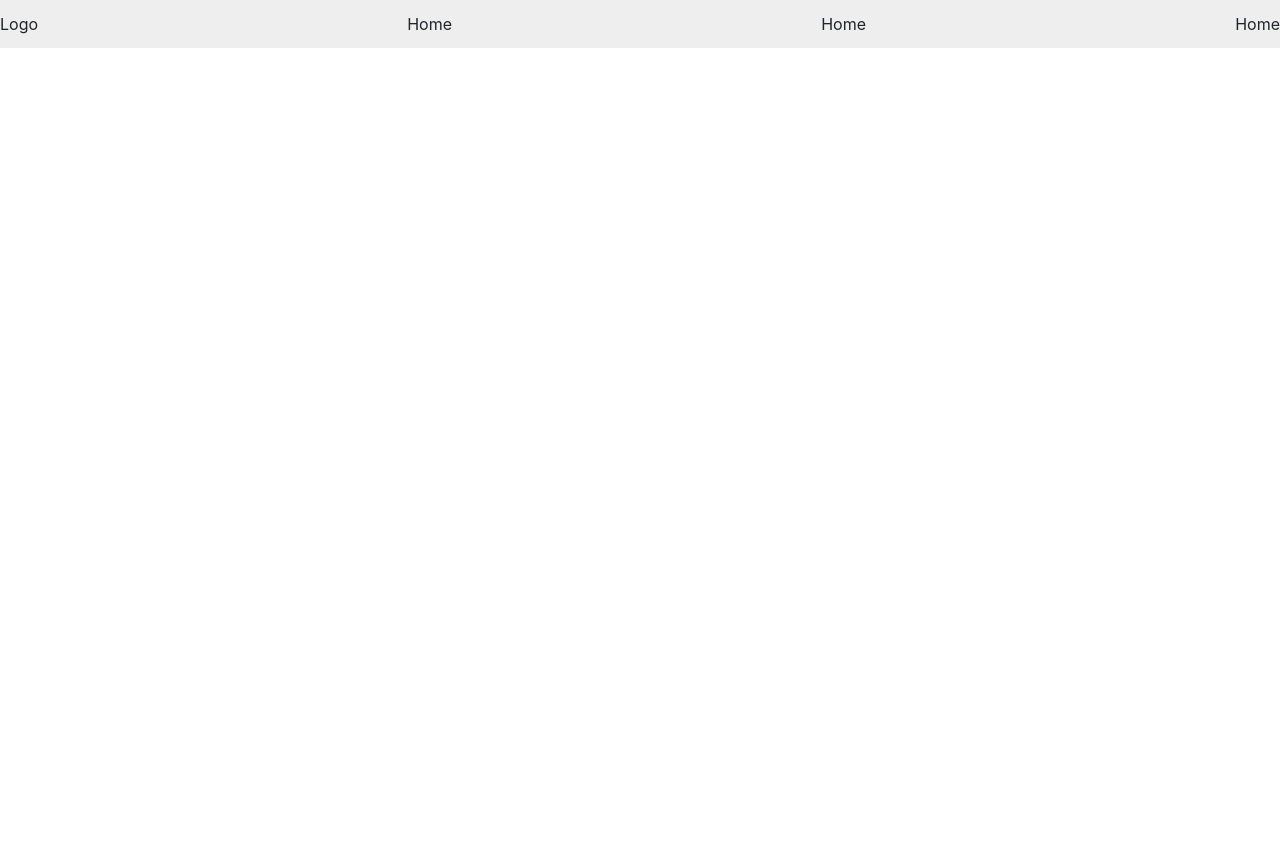
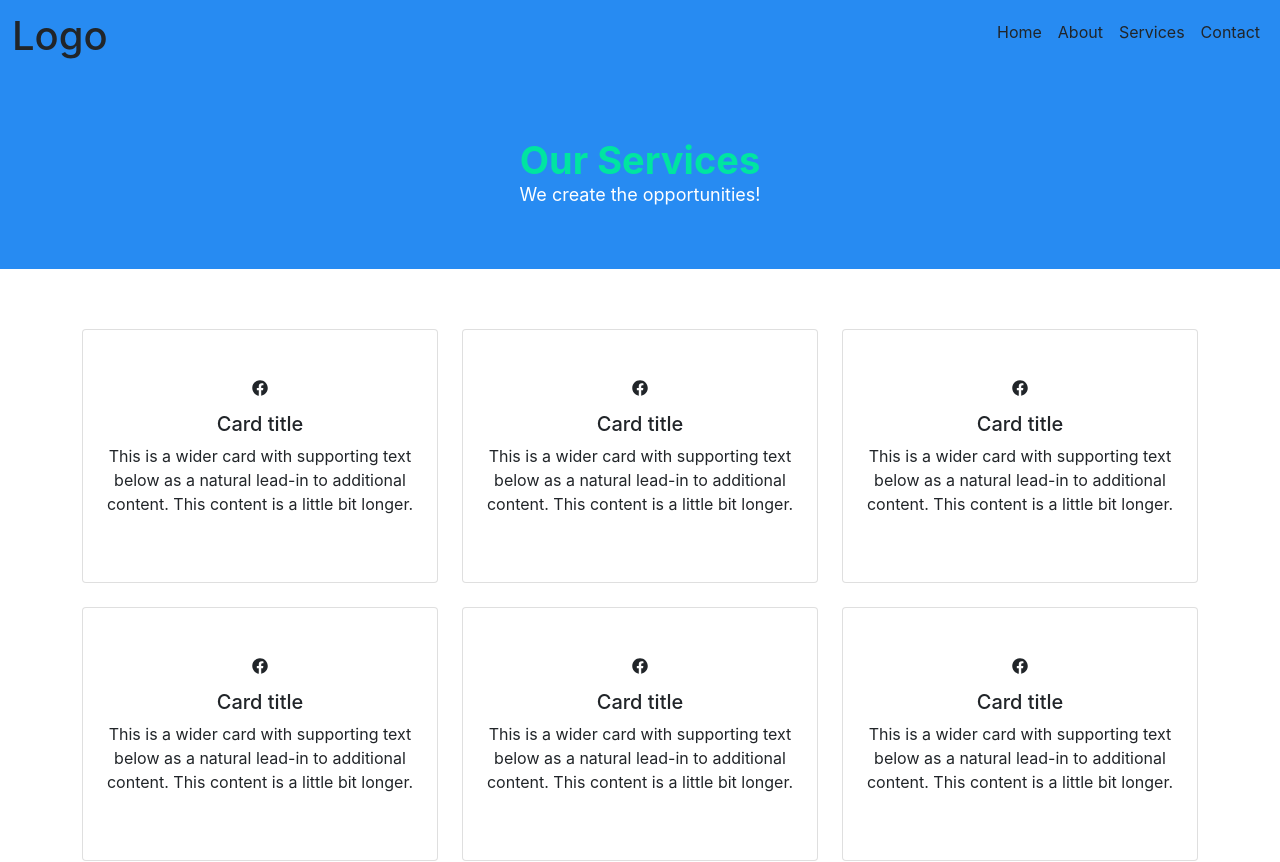
Before and after one commit to S-Delowar/sqs1, a React (Create React App) app: page /services in a window 1280 px wide. Shown: the top 862 px of the page. Before the commit the page ends 800 px from the top, so only its background shows below. Built offline with nearby package versions, Linux system fonts and the light colour scheme; a web font is replaced by a local one.

Commit message:
service section done

```diff
--- a/src/App.js
+++ b/src/App.js
@@ -26,7 +26,6 @@ function App() {
             <Services></Services>
           </Route>
           <Route path="/">
-            <About></About>
             <Home></Home>
           </Route>
         </Switch>
--- /dev/null
+++ b/src/Components/Assets/AllServices/AllServices.css
@@ -0,0 +1,11 @@
+#services {
+    padding: 60px 0 60px 0;
+}
+
+
+.card {
+    align-items: center;
+    justify-content:center;
+    padding-top: 50px;
+    padding-bottom: 50px;
+}
--- /dev/null
+++ b/src/Components/Assets/AllServices/AllServices.js
@@ -0,0 +1,97 @@
+import React from "react";
+import "./AllServices.css";
+import { FontAwesomeIcon } from "@fortawesome/react-fontawesome";
+import { faFacebook } from "@fortawesome/free-brands-svg-icons";
+
+const AllServices = () => {
+  return (
+    <div>
+      <section id="services">
+        <div className="container text-center">
+          <div className="row row-cols-1 row-cols-md-3 g-4">
+            <div className="col">
+              <div className="card h-100 ">
+                <FontAwesomeIcon icon={faFacebook} className="service-icon" />
+                <div className="card-body">
+                  <h5 className="card-title">Card title</h5>
+                  <p className="card-text">
+                    This is a wider card with supporting text below as a natural
+                    lead-in to additional content. This content is a little bit
+                    longer.
+                  </p>
+                </div>
+              </div>
+            </div>
+            <div className="col">
+              <div className="card h-100 ">
+                <FontAwesomeIcon icon={faFacebook} className="service-icon" />
+                <div className="card-body">
+                  <h5 className="card-title">Card title</h5>
+                  <p className="card-text">
+                    This is a wider card with supporting text below as a natural
+                    lead-in to additional content. This content is a little bit
+                    longer.
+                  </p>
+                </div>
+              </div>
+            </div>
+            <div className="col">
+              <div className="card h-100 ">
+                <FontAwesomeIcon icon={faFacebook} className="service-icon" />
+                <div className="card-body">
+                  <h5 className="card-title">Card title</h5>
+                  <p className="card-text">
+                    This is a wider card with supporting text below as a natural
+                    lead-in to additional content. This content is a little bit
+                    longer.
+                  </p>
+                </div>
+              </div>
+            </div>
+            <div className="col">
+              <div className="card h-100 ">
+                <FontAwesomeIcon icon={faFacebook} className="service-icon" />
+                <div className="card-body">
+                  <h5 className="card-title">Card title</h5>
+                  <p className="card-text">
+                    This is a wider card with supporting text below as a natural
+                    lead-in to additional content. This content is a little bit
+                    longer.
+                  </p>
+                </div>
+              </div>
+            </div>
+            <div className="col">
+              <div className="card h-100 ">
+                <FontAwesomeIcon icon={faFacebook} className="service-icon" />
+                <div className="card-body">
+                  <h5 className="card-title">Card title</h5>
+                  <p className="card-text">
+                    This is a wider card with supporting text below as a natural
+                    lead-in to additional content. This content is a little bit
+                    longer.
+                  </p>
+                </div>
+              </div>
+            </div>
+            <div className="col">
+              <div className="card h-100 ">
+                <FontAwesomeIcon icon={faFacebook} className="service-icon" />
+                <div className="card-body">
+                  <h5 className="card-title">Card title</h5>
+                  <p className="card-text">
+                    This is a wider card with supporting text below as a natural
+                    lead-in to additional content. This content is a little bit
+                    longer.
+                  </p>
+                </div>
+              </div>
+            </div>
+          </div>
+        </div>
+      </section>
+    </div>
+  );
+};
+
+export default AllServices;
--- a/src/Components/Assets/Header/Header.css
+++ b/src/Components/Assets/Header/Header.css
@@ -1,23 +1,77 @@
-.navbar {
+/* .navbar {
     width: 100%;
     min-height: 6vh;
     box-sizing: border-box;
     display: flex;
     justify-content: space-between;
     align-items: center;
-    background-color: #eee;
+    background-color: transparent;
     transition: all 0.7s ease-in;
+    position: absolute;
   }
-  /* //IMPORTANT */
+  nav {
+
+  }
+
   .scrolled {
     position: fixed;
     top: 0;
     left: 0;
-    background-color: lightblue;
+    background-color: rgb(244, 248, 248);
   }
   .logo img {
     width: 50px;
   }
   .navigation {
-    /* //your navigation styles */
-  }
+    text-decoration: none;
+    color:yellowgreen;
+    font-weight: 500;
+    font-size: 20px;
+  } */
+
+.navbar {
+  width: 100%;
+  max-width: 100%;
+  min-height: 6vh;
+  box-sizing: border-box;
+  display: flex;
+  justify-content: space-between;
+  align-items: center;
+  background-color: transparent;
+  transition: all 0.5s ease;
+  position: absolute;
+}
+
+.scrolled {
+  position: fixed;
+  top: 0;
+  left: 0;
+  background-color: rgb(240, 234, 234);
+}
+.logo img {
+  width: 50px;
+}
+
+.navigation ul {
+  box-sizing: border-box;
+  list-style-type: none;
+  display: flex;
+  min-height: 6vh;
+  justify-content: flex-end;
+  align-items: center;
+}
+
+.navigation li {
+  text-align: center;
+  padding: 0.5em;
+  cursor: pointer;
+}
+.navigation .nav-item:hover {
+  /* background-color:; */
+  color: yellowgreen;
+}
+
+.navigation .nav-item {
+  text-decoration: none;
+  color: inherit;
+}
--- a/src/Components/Assets/Header/Header.js
+++ b/src/Components/Assets/Header/Header.js
@@ -18,7 +18,7 @@ const Header = () => {
   useEffect(() => {
     window.addEventListener("scroll", handleScroll);
   });
-  let navbarClasses = ["navbar"];
+  let navbarClasses = ["navbar", "container"];
   if (scrolled) {
     navbarClasses.push("scrolled");
   }
@@ -26,11 +26,49 @@ const Header = () => {
   return (
     <div>
       {/* new navbar */}
-      <header className={navbarClasses.join(" ")}>
-        <div className="logo">Logo</div>
-        <nav className="navigation">Home</nav>
-        <nav className="">Home</nav>
-        <nav className="">Home</nav>
+
+      {/* <div className=''>
+        <header className={navbarClasses.join(" ")}>
+          <Link to="/" className="navigation">
+            <div className="logo">Logo</div>
+          </Link>
+          <Link to="/" className="navigation">
+            <nav >Home</nav>
+          </Link>
+          <Link to="/about" className="navigation">
+            <nav>About Us</nav>
+          </Link>
+          <Link to="/services" className="navigation">
+            <nav>Services</nav>
+          </Link>
+          <Link to="/contact" className="navigation">
+            <nav>Contact</nav>
+          </Link>
+        </header>
+      </div> */}
+
+      <header className={navbarClasses.join(" ")} c>
+        <div className="logo">
+          <h1>Logo</h1>
+          {/* <img src={Logo} alt="Logo" title="Logo" /> */}
+        </div>
+
+        <nav className="navigation">
+          <ul>
+            <li>
+              <Link to="/" className="nav-item">Home</Link>
+            </li>
+            <li>
+              <Link to="/about" className="nav-item">About</Link>
+            </li>
+            <li>
+              <Link to="/services" className="nav-item">Services</Link>
+            </li>
+            <li>
+              <Link to="/contact" className="nav-item">Contact</Link>
+            </li>
+          </ul>
+        </nav>
       </header>
     </div>
   );
--- a/src/Components/Pages/Services/Services.js
+++ b/src/Components/Pages/Services/Services.js
@@ -1,11 +1,27 @@
-import React from 'react';
+import React from "react";
+import AllServices from "../../Assets/AllServices/AllServices";
+import OurClients from "../../Assets/OurClients/OurClients";
 
 const Services = () => {
-    return (
-        <div>
-
+  return (
+    <div>
+      <section id="innerBanner">
+        <div class="inner-content">
+          <h2>
+            <span>Our Services</span>
+            <br />
+            We create the opportunities!
+          </h2>
         </div>
-    );
+      </section>
+      <section id="services-section">
+          <AllServices></AllServices>
+      </section>
+      <section class="client-section">
+          <OurClients></OurClients>
+      </section>
+    </div>
+  );
 };
 
 export default Services;
```
